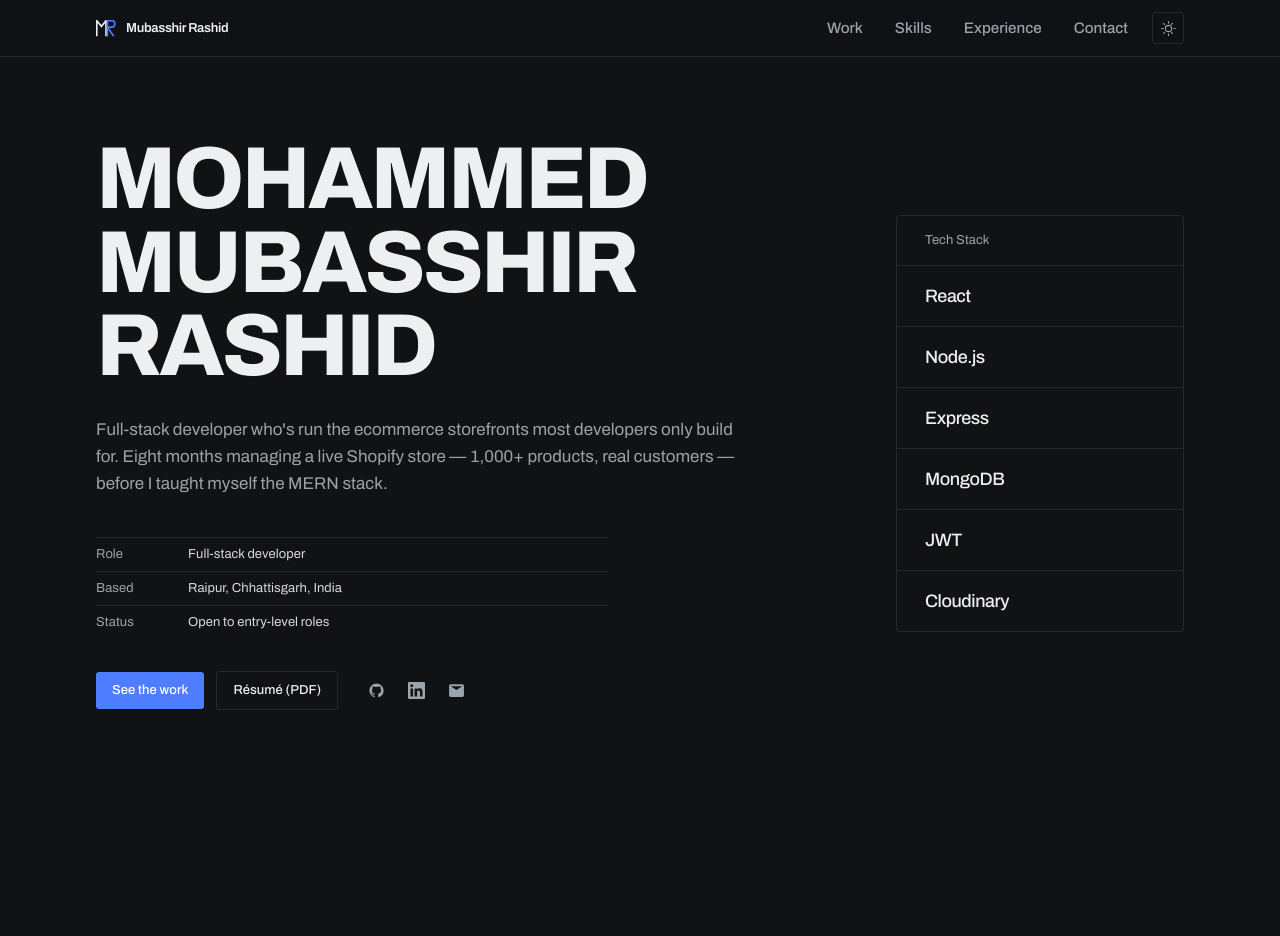
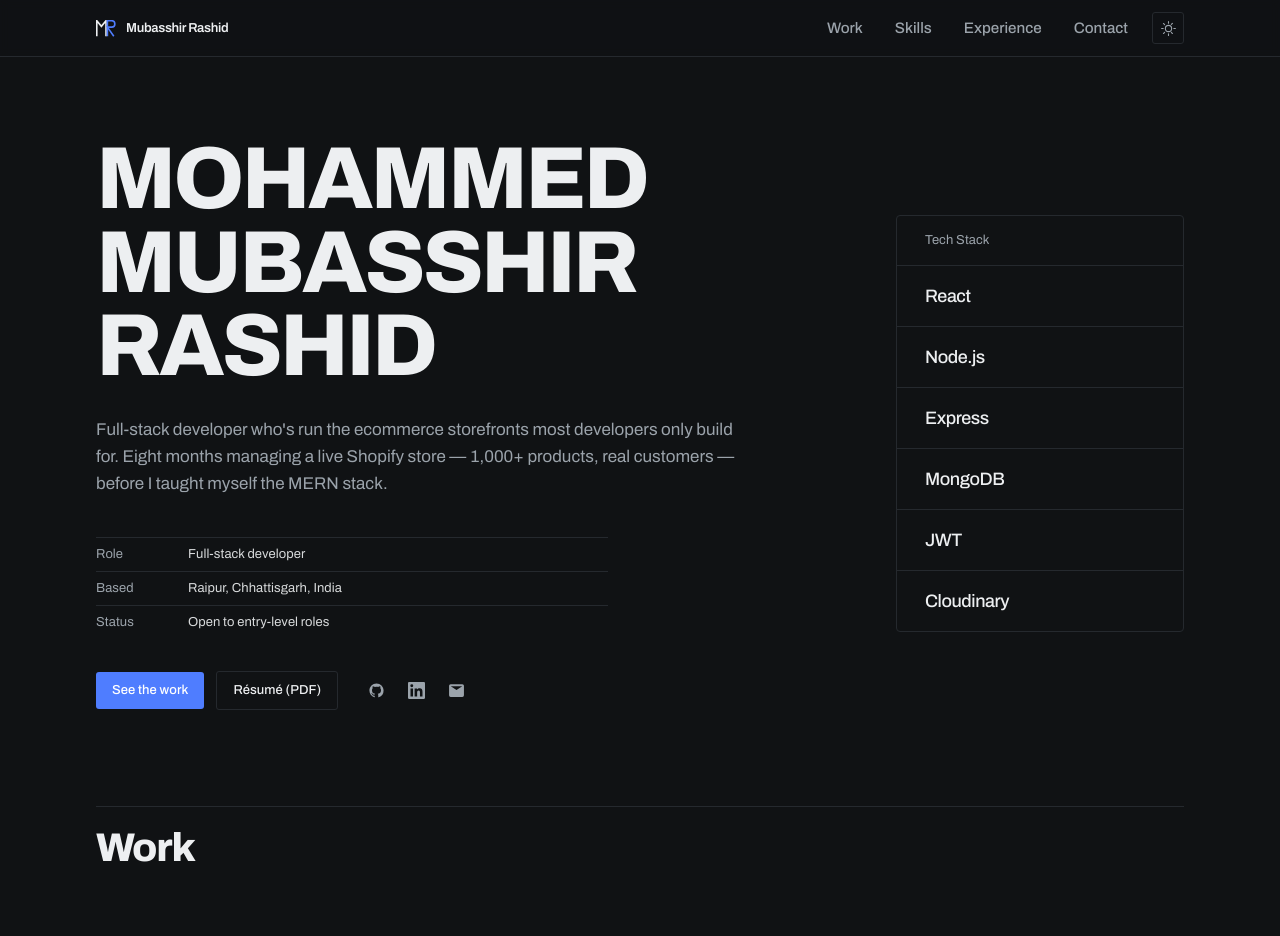
Before and after one commit to Rashid1280/Portfolio-Mubasshir, a React (Vite) app: page / in a window 1280 px wide. Shown: the top 936 px of the page. Before the commit the page ends 800 px from the top, so only its background shows below. Built offline with nearby package versions, Linux system fonts and the light colour scheme; grey boxes are pictures that could not be loaded.

Commit message:
feat: work section with project grid without images

```diff
--- a/src/App.jsx
+++ b/src/App.jsx
@@ -1,12 +1,14 @@
 import { LazyMotion, domAnimation } from 'motion/react'
 import { Nav } from './components/Nav'
 import { Hero } from './components/Hero'
+import { ProjectGrid } from './components/ProjectGrid'
 
 export default function App() {
   return (
     <LazyMotion features={domAnimation} strict>
       <Nav />
       <Hero />
+      <ProjectGrid />
     </LazyMotion>
   )
 }
```
